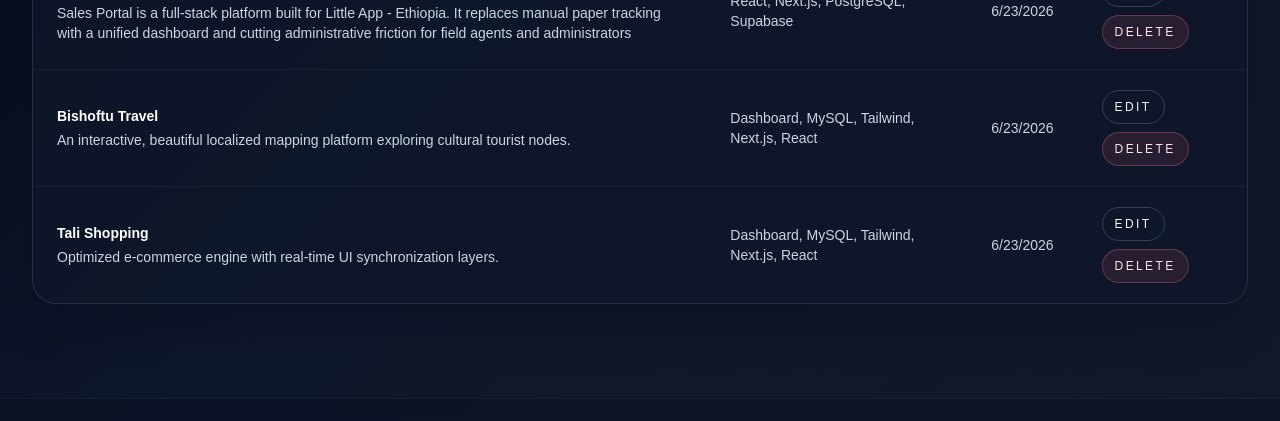
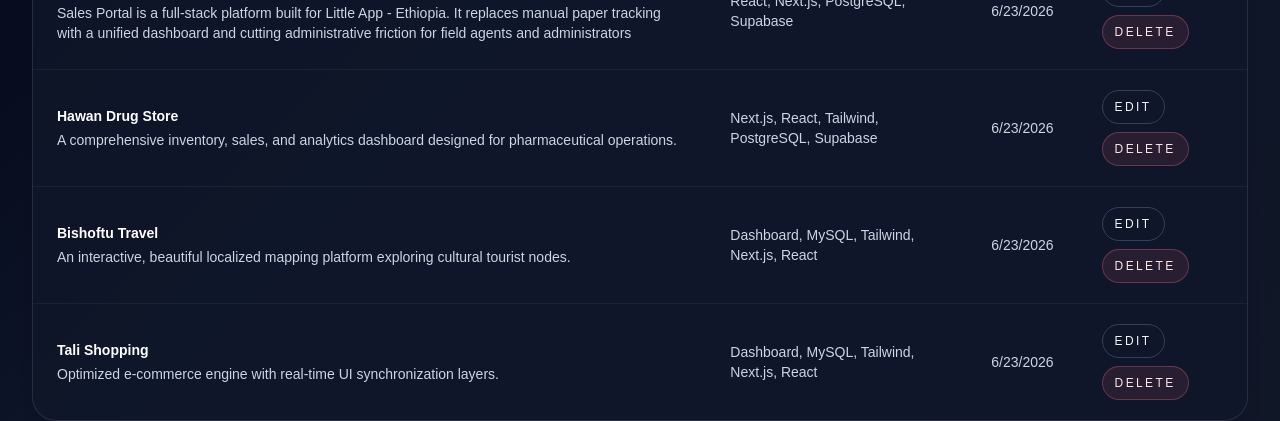
Before and after one commit to Talicho21/portfolio, a Next.js app: page /admin in a window 1280 px wide. Shown: the part 402-823 px from the top of the page. Built offline with nearby package versions, Linux system fonts and the light colour scheme; no server answers; the database is empty.

Commit message:
feat: add Bikila Alemu testimony and Hawan Drug Store project

```diff
--- a/src/components/Testimony.tsx
+++ b/src/components/Testimony.tsx
@@ -7,6 +7,15 @@ export default function Testimony() {
   const testimonials = [
     {
       id: 1,
+      name: "Bikila Alemu",
+      role: "Internship & Externship Coordinator",
+      company: "AMiT - Arba Minch University",
+      quote:
+        "Yonatan is one of the most dedicated and capable students I have taught at our university. He consistently demonstrates strong problem-solving abilities, a quick grasp of complex concepts, and an outstanding work ethic both inside and outside the classroom.",
+      image: "/bikila.jpg",
+    },
+    {
+      id: 2,
       name: "Behailu Gezaw",
       role: "Operations Manager",
       company: "Little App - Ethiopia",
@@ -14,9 +23,8 @@ export default function Testimony() {
         "Yonatan is an exceptional developer who attacks full-stack engineering problems with a structured mindset. His work on automation engines and modern system architectures is always scalable and exceptionally clean.",
       image: "/Behayilu.png",
     },
-
    {
-      id: 2,
+      id: 3,
       name: "ESERAEL Mohammed",
       role: "FOUNDER & MANAGER",
       company: "EXPRESS PHARMACEUTICAL WHOLESALE",
@@ -25,7 +33,7 @@ export default function Testimony() {
       image: "/Eserus.jpg",
     },
      {
-      id: 3,
+      id: 4,
       name: "Asimamawu Admasu",
       role: "FULL-STACK DEVELOPER & TEAMMATE",
       company: "ENGINEERING COLLABORATOR",
--- a/src/data/projects.ts
+++ b/src/data/projects.ts
@@ -32,6 +32,16 @@ export const projects: ProjectFallback[] = [
   },
   {
     id: 3,
+    title: 'Hawan Drug Store',
+    description: 'A comprehensive inventory, sales, and analytics dashboard designed for pharmaceutical operations.',
+    longDescription: 'Hawan Drug Store is a secure, responsive full-stack platform built to streamline retail pharmacy workflows. It includes features for real-time stock tracking, quick order billing, and business intelligence reporting.',
+    techStack: ['Next.js', 'React', 'Tailwind', 'PostgreSQL', 'Supabase'],
+    githubUrl: 'https://github.com/Talicho21/',
+    liveUrl: 'https://hawan-drug-store.vercel.app/login',
+    imageUrl: '/Hawan.png',
+  },
+  {
+    id: 4,
     title: 'Bishoftu Travel',
     description: 'An interactive, beautiful localized mapping platform exploring cultural tourist nodes.',
     longDescription: 'Enables visitors to easily map regional hotspots, view custom community landmarks, and read dynamic itineraries on fluid interfaces.',
@@ -41,7 +51,7 @@ export const projects: ProjectFallback[] = [
     imageUrl: '/Bishoftu.png',
   },
   {
-    id: 4,
+    id: 5,
     title: 'Tali Shopping',
     description: 'Optimized e-commerce engine with real-time UI synchronization layers.',
     longDescription: 'Constructed with clean client state logic, instant cart validation hooks, and responsive catalogs that seamlessly cross-sync store products.',
```
Also changed, not shown: public/Hawan.png (added), public/bikila.jpg (added).
